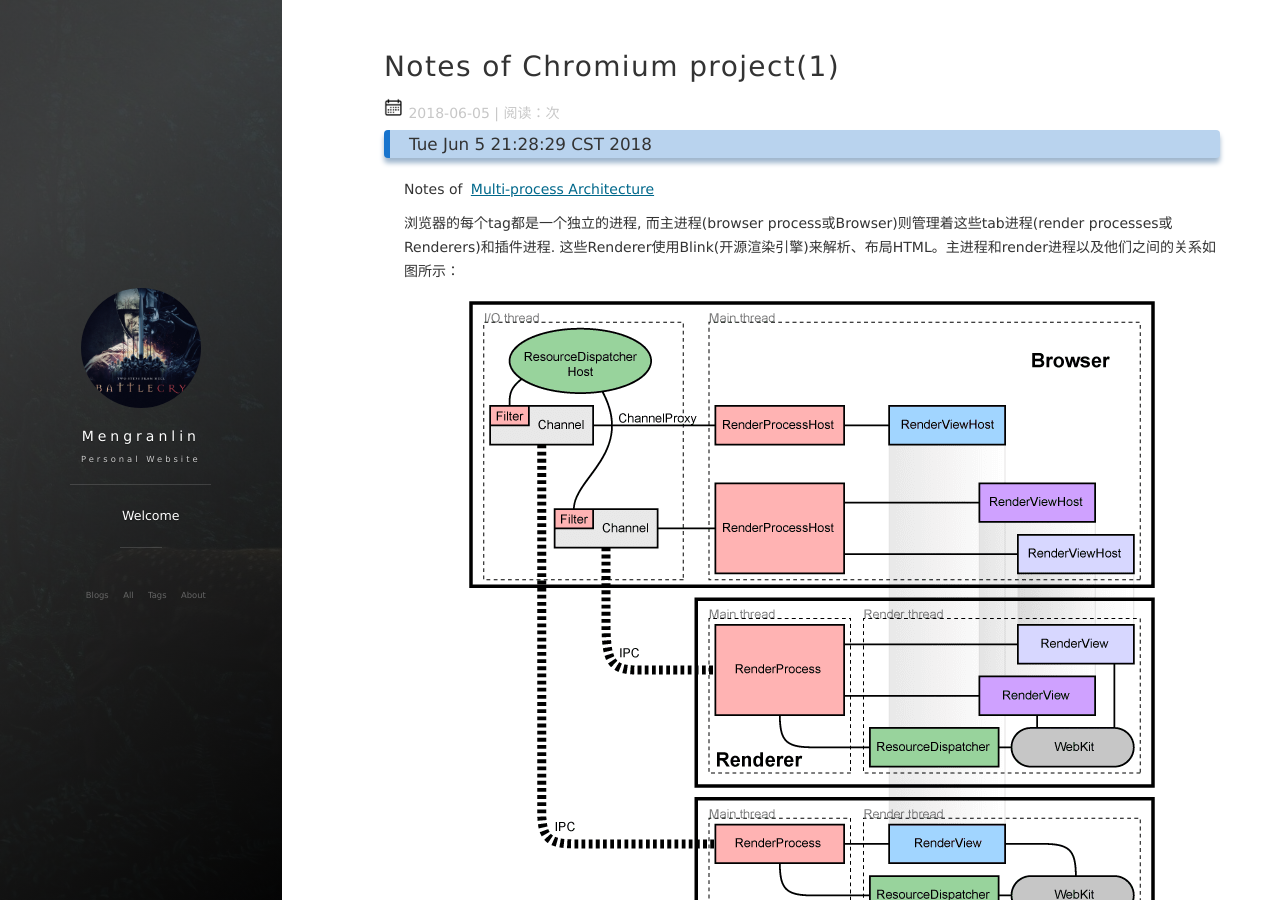
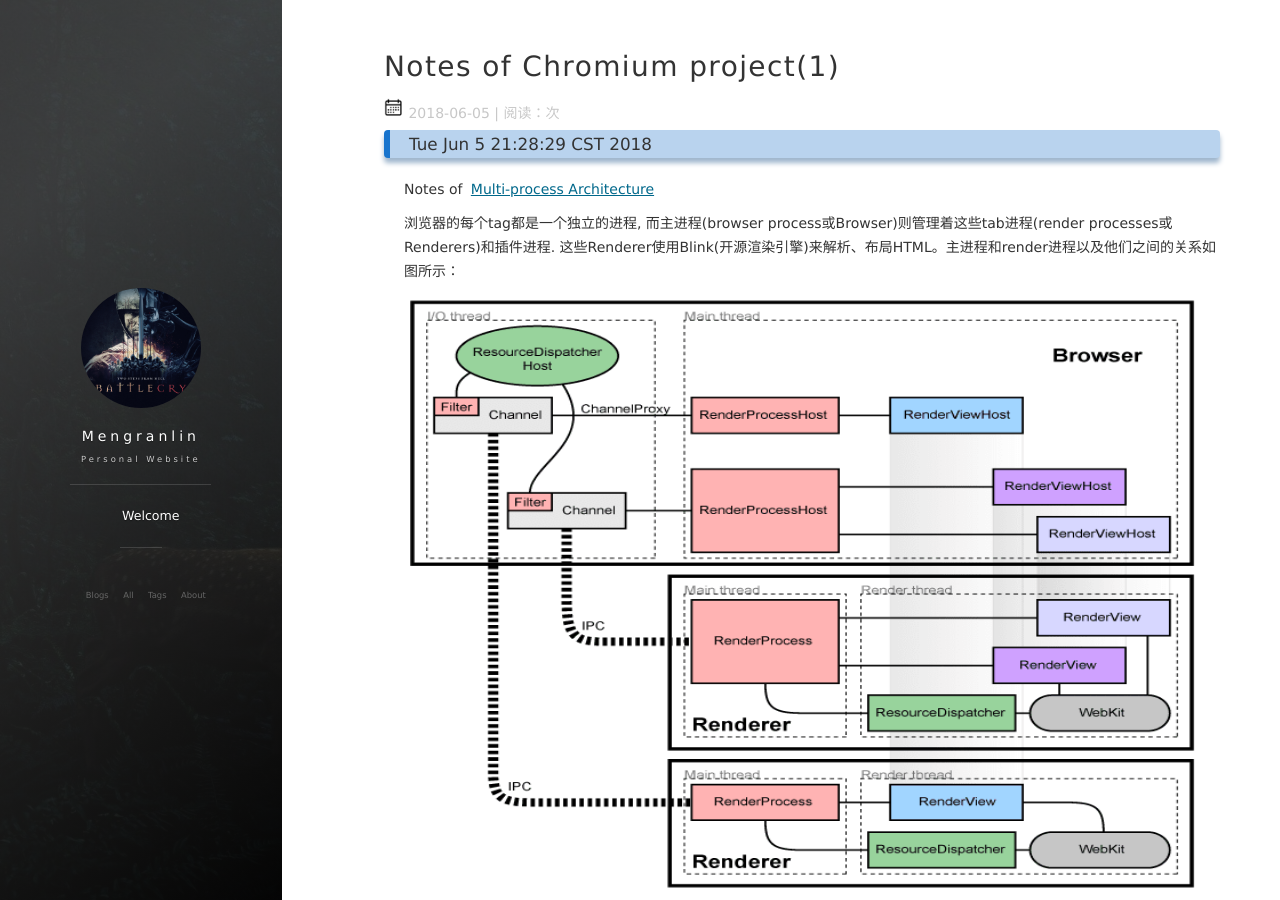
Before and after one commit to lmrshare/lmrshare.github.io, a Jekyll site: the page built from _posts/2018-06-05-Chromium1.md, in a window 1280 px wide and 900 px high. Built offline with Jekyll 4.4.1, drawn with Linux system fonts in a browser that asks for light colours; nearby versions of some CDN libraries; comment, search, counter and statistics services are not loaded.

Commit message:
修改chromium中的图片链接

```diff
--- a/_posts/2018-06-05-Chromium1.md
+++ b/_posts/2018-06-05-Chromium1.md
@@ -12,7 +12,10 @@
 
 浏览器的每个tag都是一个独立的进程, 而主进程(browser process或Browser)则管理着这些tab进程(render processes或Renderers)和插件进程. 这些Renderer使用Blink(开源渲染引擎)来解析、布局HTML。主进程和render进程以及他们之间的关系如图所示：
 
-![Fig. Architecture]({{ site.url }}/images/posts/proj_chromium_imgs/arch.png)
+<div align="center">
+	<img src="/images/posts/proj_chromium_imgs/arch.png" height="600" width="800">
+</div>
+
 
 图中的关键词解释(与进程相关的部分)：
 
```
